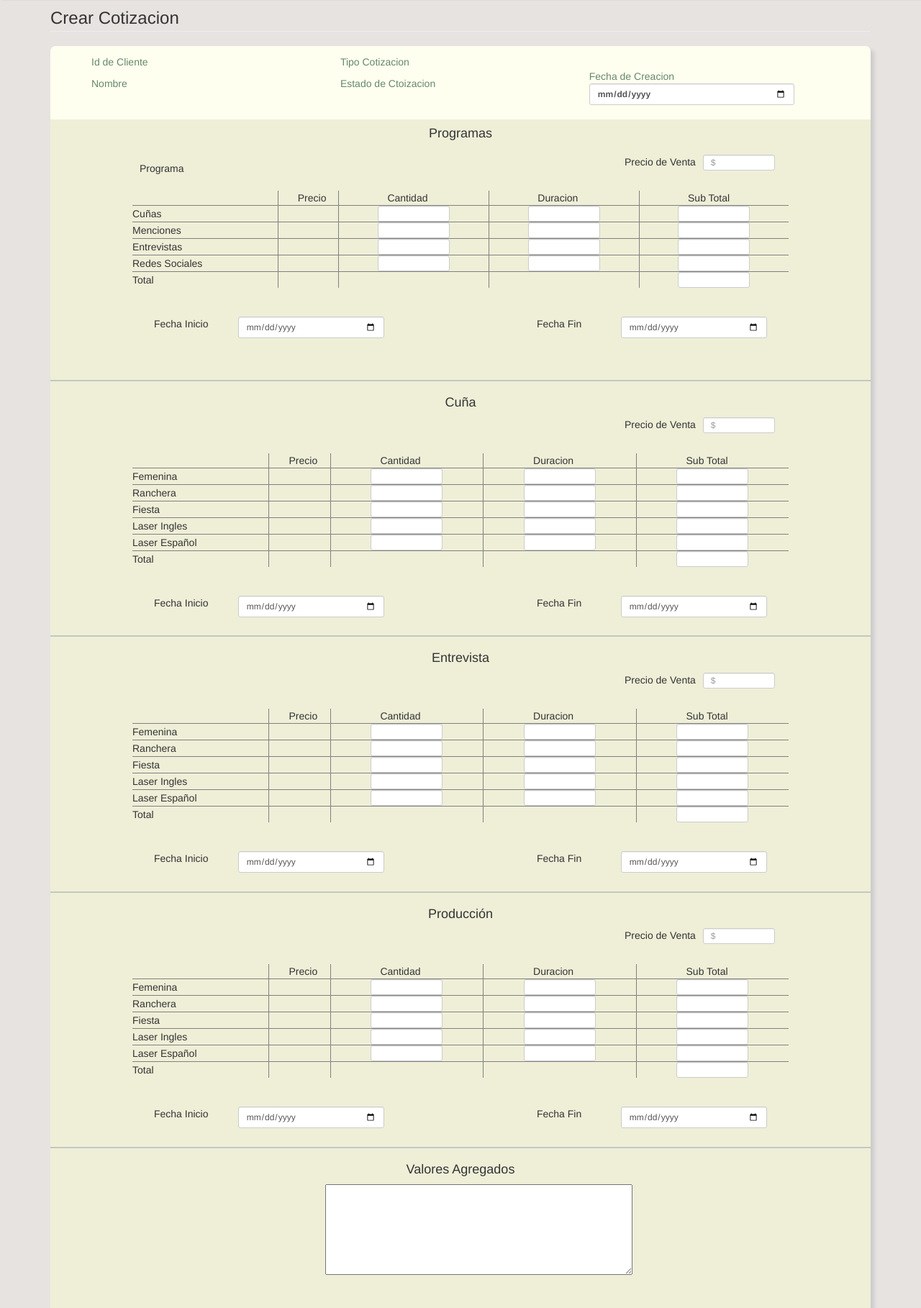
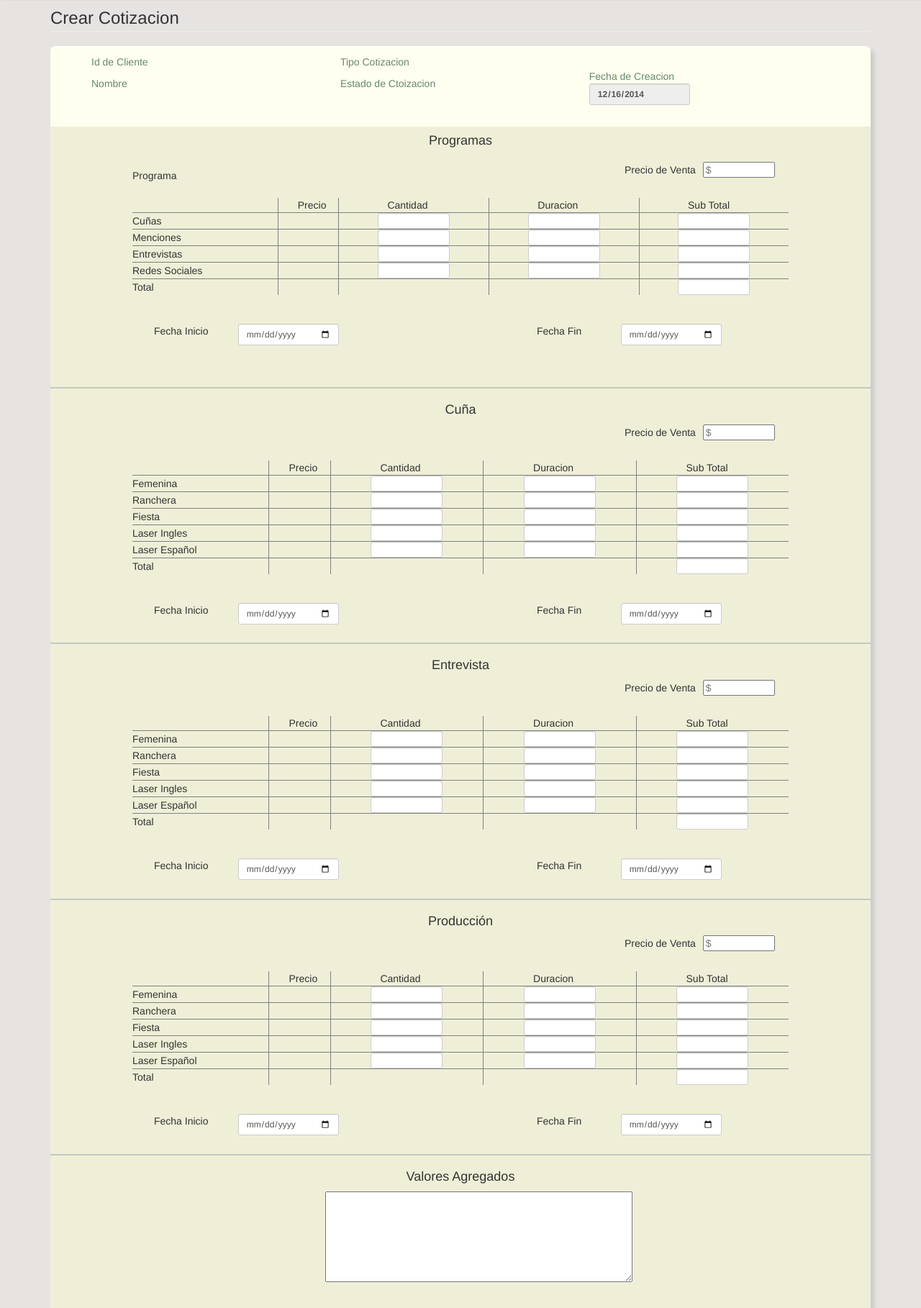
Before and after one commit to byronpenna/radiostereo, a CodeIgniter app: the page made by application/views/cotizacion/crearCotizacion.php in a window 1280 px wide. Shown: the part 52-1870 px from the top of the page at 72% size. Run offline with CodeIgniter, Linux system fonts and the light colour scheme; data that the repository does not hold is empty.

Commit message:
crear cotizacion
crear cotigacion

```diff
--- a/application/models/cotizacionm/cotizacionm.php
+++ b/application/models/cotizacionm/cotizacionm.php
@@ -32,7 +32,7 @@
 			$query=$query->result();
 			$this->db->trans_complete();
 
-			$r= "<select name='tipo_cot' class='form-control input-sm'>";
+			$r= "<select name='tipo_cot' class='form-control input-sm pequenios'>";
 			if($datos->validacion===true){
 				foreach ($query as $key => $valor) {
 					$r.="<option value='".$valor->tip_id."'>".$valor->tip_tipo."</option>";
@@ -55,7 +55,7 @@
 			$query=$query->result();
 			$this->db->trans_complete();
 
-			$r= "<select name='estado_cot' class='form-control input-sm'>";
+			$r= "<select name='estado_cot' class='form-control input-sm pequenios'>";
 			if($datos->validacion===true){
 				foreach ($query as $key => $valor) {
 					$r.="<option value='".$valor->est_id."'>".$valor->est_estado."</option>";
@@ -81,7 +81,7 @@
 
 		public function getProgAddCot(){
 			$query=$this->getProgramas();
-			$res= "<select name='programa' class='form-control input-sm'>";
+			$res= "<select name='programa' class='largos'>";
 			foreach ($query as $key => $valor) {
 				$res.="<option value='".$valor->prog_id."'>".$valor->prog_nombre."</option>";
 			}
--- a/application/views/cotizacion/crearCotizacion.php
+++ b/application/views/cotizacion/crearCotizacion.php
@@ -27,7 +27,7 @@
     				</span></p>
     			</article>
     			<article>
-    				<p><br>Fecha de Creacion <span> <input type="date" name="" class="form-control input-sm"></span></p>
+    				<p><br>Fecha de Creacion <span> <input type="date" name="" class="form-control input-sm medios" id="fechaCreacion" disabled></span></p>
     			</article>
     		</article>
 			<section id="contCotSer">
@@ -35,7 +35,7 @@
                 <h4 class="text-center">Programas</h4>
 				<article id="conProgra">
                     <article class="titleAddCot"><span>Programa </span><span><?php echo $Prog;?></span></article>
-                    <article class="contPVenta"><span>Precio de Venta </span><span><input type="text" id="txtPrecio" name="pventa" value="" placeholder="$" class="form-control input-sm" required></span></article>
+                    <article class="contPVenta"><span>Precio de Venta </span><span><input type="text" class="soloNumeros" name="pventa" value="" placeholder="$" class="form-control input-sm" required></span></article>
                     <article class="cuerpo">
                         <table border=0 width="100%" rules="all">
                             <tr>
@@ -88,7 +88,7 @@
                                 </article>
                                 <article class="col-lg-8">
                                     <span>
-                                    <input type="date" name="pventa" value="" placeholder="$" class="form-control input-sm" required>
+                                    <input type="date" name="pventa" value="" placeholder="$" class="form-control input-sm medios" required>
                                 </span>
                                 </article>
                             </article>
@@ -100,7 +100,7 @@
                             </article>
                             <article class="col-lg-8">
                                 <span>
-                                <input type="date" name="pventa" value="" placeholder="$" class="form-control input-sm" required>
+                                <input type="date" name="pventa" value="" placeholder="$" class="form-control input-sm medios" required>
                             </span>
                             </article>
                         </article>
@@ -112,7 +112,7 @@
                 <!-- Contenedor para las Cuñas -->
                 <h4 class="text-center">Cu&ntilde;a</h4>
                 <article id="conProgra">
-                    <article class="conttPVenta"><span>Precio de Venta </span><span><input type="text" name="pventa" value="" placeholder="$" class="form-control input-sm" required></span></article>
+                    <article class="conttPVenta"><span>Precio de Venta </span><span><input type="text" class="soloNumeros" name="pventa" value="" placeholder="$" class="form-control input-sm" required></span></article>
                     <article class="cuerpo">
                         <table border=0 width="100%" rules="all">
                             <tr>
@@ -172,7 +172,7 @@
                                 </article>
                                 <article class="col-lg-8">
                                     <span>
-                                    <input type="date" name="pventa" value="" placeholder="$" class="form-control input-sm" required>
+                                    <input type="date" name="pventa" value="" placeholder="$" class="form-control input-sm medios" required>
                                 </span>
                                 </article>
                             </article>
@@ -184,7 +184,7 @@
                             </article>
                             <article class="col-lg-8">
                                 <span>
-                                <input type="date" name="pventa" value="" placeholder="$" class="form-control input-sm" required>
+                                <input type="date" name="pventa" value="" placeholder="$" class="form-control input-sm medios" required>
                             </span>
                             </article>
                         </article>
@@ -196,7 +196,7 @@
                 <!-- Contenedor para las Entrevistas -->
                 <h4 class="text-center">Entrevista</h4>
                 <article id="conProgra">
-                    <article class="conttPVenta"><span>Precio de Venta </span><span><input type="text"  name="pventa" value="" placeholder="$" class="form-control input-sm" required></span></article>
+                    <article class="conttPVenta"><span>Precio de Venta </span><span><input type="text" class="soloNumeros"  name="pventa" value="" placeholder="$" class="form-control input-sm" required></span></article>
                     <article class="cuerpo">
                         <table border=0 width="100%" rules="all">
                             <tr>
@@ -256,7 +256,7 @@
                                 </article>
                                 <article class="col-lg-8">
                                     <span>
-                                    <input type="date" name="pventa" value="" placeholder="$" class="form-control input-sm" required>
+                                    <input type="date" name="pventa" value="" placeholder="$" class="form-control input-sm medios" required>
                                 </span>
                                 </article>
                             </article>
@@ -268,7 +268,7 @@
                             </article>
                             <article class="col-lg-8">
                                 <span>
-                                <input type="date" name="pventa" value="" placeholder="$" class="form-control input-sm" required>
+                                <input type="date" name="pventa" value="" placeholder="$" class="form-control input-sm medios" required>
                             </span>
                             </article>
                         </article>
@@ -280,7 +280,7 @@
                 <!-- Contenedor para las Producciones -->
                 <h4 class="text-center">Producci&oacute;n</h4>
                 <article id="conProgra">
-                    <article class="conttPVenta"><span>Precio de Venta </span><span><input type="text" name="pventa" value="" placeholder="$" class="form-control input-sm" required></span></article>
+                    <article class="conttPVenta"><span>Precio de Venta </span><span><input type="text" class="soloNumeros" name="pventa" value="" placeholder="$" class="form-control input-sm" required></span></article>
                     <article class="cuerpo">
                         <table border=0 width="100%" rules="all">
                             <tr>
@@ -340,7 +340,7 @@
                                 </article>
                                 <article class="col-lg-8">
                                     <span>
-                                    <input type="date" name="pventa" value="" placeholder="$" class="form-control input-sm" required>
+                                    <input type="date" name="pventa" value="" placeholder="$" class="form-control input-sm medios" required>
                                 </span>
                                 </article>
                             </article>
@@ -352,7 +352,7 @@
                             </article>
                             <article class="col-lg-8">
                                 <span>
-                                <input type="date" name="pventa" value="" placeholder="$" class="form-control input-sm" required>
+                                <input type="date" name="pventa" value="" placeholder="$" class="form-control input-sm medios" required>
                             </span>
                             </article>
                         </article>
--- a/resources/css/estilo.css
+++ b/resources/css/estilo.css
@@ -256,24 +256,16 @@ text-decoration:none;
     width: 25%;
     color:#658868;
 }
-#cotHeader article select{
-  float: right;
-}
+
 #cotHeader article span{
-  float: right;
   text-align: left;
+  display:block;
   width: 100%;
   font-weight: bold;
 }
 #contCotSer input[type="text"]{
   height:22px;
   width:100px;
-}
-#contCotSer select{
-  height:25px;
-  width:100px;
-  margin:auto;
-  padding:auto;
 }
 #msj{
   color:rgb(212,73,66);
@@ -283,13 +275,23 @@ text-decoration:none;
   margin-top:10px;
 }
 .titleAddCot{
-  width:21%;
+  width:30%;
   margin:2em;
   margin-left:10%;
 }
 .titleAddCot span{
   display: inline-block;
-  margin-left:10px;
+  margin-left:0px;
+}
+.largos{
+  margin-left:22px;
+  width: 250px;
+}
+.pequenios{
+  width: 90px;
+}
+.medios{
+  width: 140px;
 }
 #conProgra{
   height:70%;
--- a/resources/js/universales/function.js
+++ b/resources/js/universales/function.js
@@ -1,3 +1,10 @@
+$(document).ready(function(){
+	var f = new Date();
+	console.log(f.getDate() + "/" + (f.getMonth() +1) + "/" + f.getFullYear());
+	$("#fechaCreacion").val(f.getFullYear()+"-"+(f.getMonth() +1) + "-" + f.getDate());
+});
+
+
 //Esta funcion sirve para obtener la base de la url para poder redirigir de una manera mas eficiente
 function getBaseURL() {
 	var url = location.href;  // entire url including querystring - also: window.location.href;
@@ -41,26 +48,28 @@ function logOut(frm){
 
 
 //keypress
-			$(document).on("keypress","#txtPrecio",function(e){//evento para validar si es un numero
-
-
-
-				contador=0;
+			$(document).on("keypress",".soloNumeros",function(e){//evento para validar si es un numero
 				exp 					= /[0-9 \.]/; // expresion regular y buscar codigo asccii
 				ascciiCaracterIngresado = e.which;//which obtiene el codigo ascii del el evento keypress
 				caracter 				= String.fromCharCode(ascciiCaracterIngresado); //obtenemos el caracter ingresado
-				console.log("Ingresaste el caracter: ",caracter);
-				if(caracter=="."){
-					alert("punto detectado");
-				}
+				el 						= $(this).val();
 				if(exp.test(caracter)){
-
+					if(el.indexOf('.')!=-1){
+						if(caracter=="."){
+							e.preventDefault();//evitamos que se ejecute la accion
+						}
+					}
 				}else{
 					e.preventDefault();//evitamos que se ejecute la accion
-					//console.log("no es un numero");
 				}
 			});
 
+
+//Evento para evitar copiar,pegar y cortar dentro de un TextBox
+
+		 $('*').bind("cut copy paste",function(e) {
+      		e.preventDefault();
+    	});
 
 
 
```
